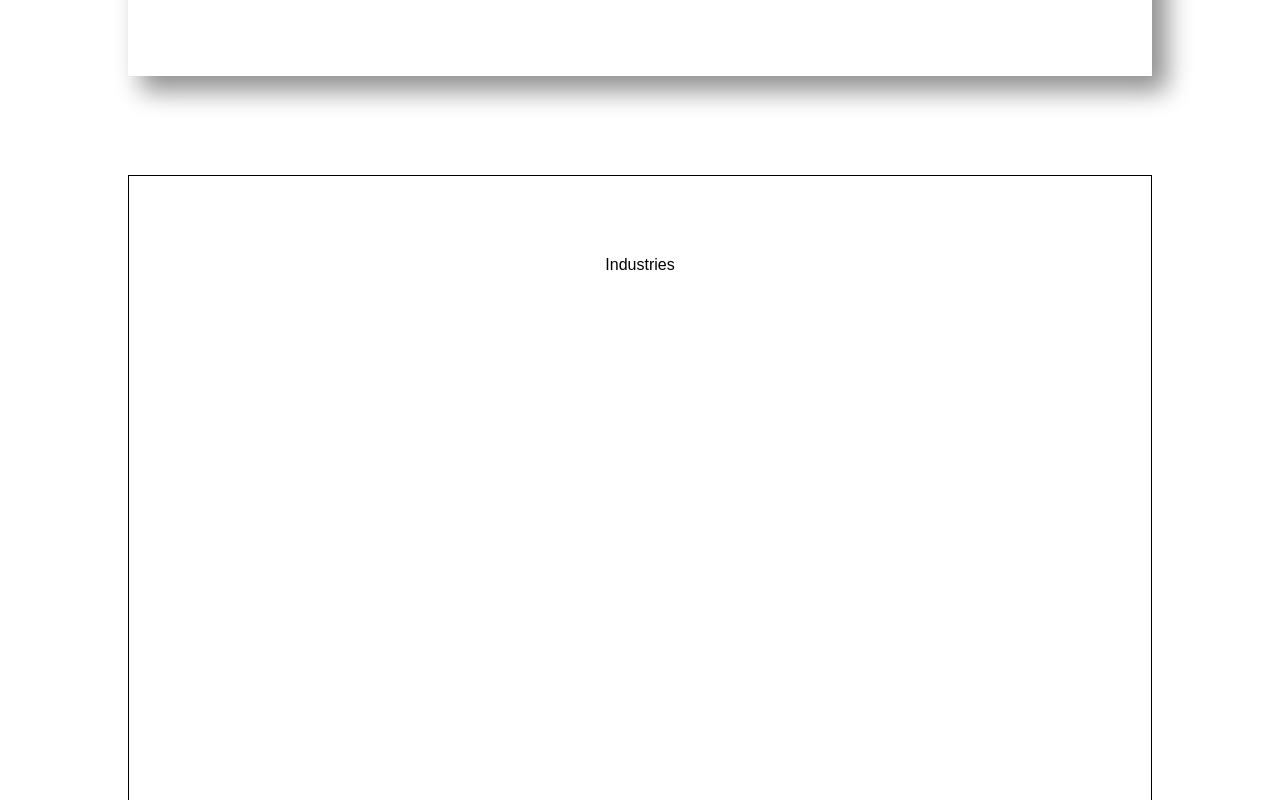
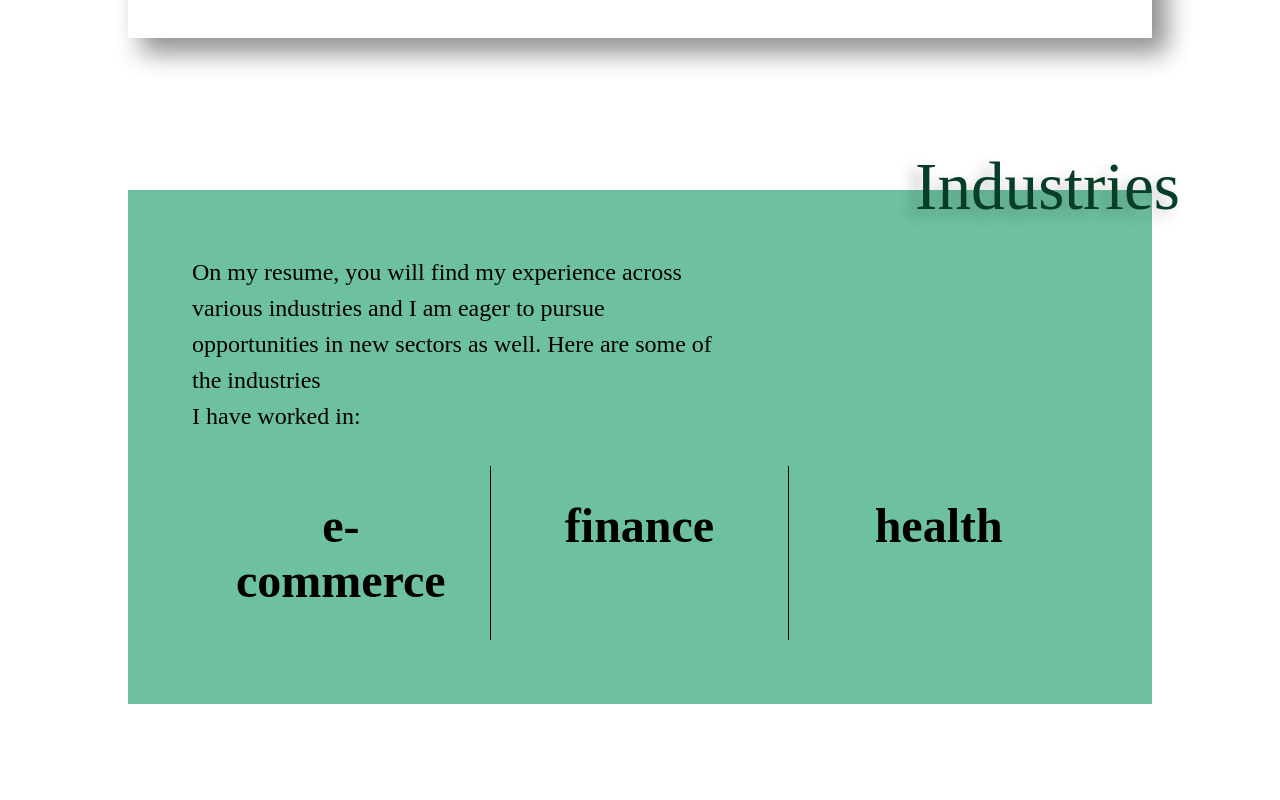
Before and after one commit to Clem04/portfolio-frontend-dev, a React (Create React App) app: page / in a window 1280 px wide. Shown: the part 1560-2360 px from the top of the page. Built offline with nearby package versions, Linux system fonts and the light colour scheme.

Commit message:
Created Industries section and made section with more props option for styling

```diff
--- a/src/components/HeaderSection/HeaderSection.tsx
+++ b/src/components/HeaderSection/HeaderSection.tsx
@@ -54,7 +54,7 @@ export const HeaderSection = forwardRef<HTMLDivElement, HeaderSectionProps>(
         backgroundColor={theme.colors.primary}
         dataTestId={dataTestId}
         {...rest}
-        margin="0 0 88px 0"
+        height="100vh"
       >
         <InnerSection
           height={{
--- /dev/null
+++ b/src/components/IndustriesSection/IndustriesSection.style.ts
@@ -0,0 +1,43 @@
+import { HTMLAttributes } from "react";
+import styled from 'styled-components';
+
+interface SectionIndustriesProps extends HTMLAttributes<HTMLDivElement> {
+  borderRight?: string;
+}
+
+export const Content = styled.div`
+  width: 100%;
+  display: flex;
+  flex-wrap: wrap;
+  position: relative;
+  padding: 64px;
+  align-content: space-between;
+`
+export const SectionDescription = styled.p`
+  width: 60%;
+  font-family: 'Kai';
+  font-style: normal;
+  font-weight: 400;
+  font-size: 1.5em;
+  line-height: 36px;
+  color: #000000;
+`
+
+export const SectionIndustries = styled.div`
+  width: 100%;
+  display: grid;
+  grid-template-columns: 1fr 1fr 1fr;
+  height: fit-content;
+  margin-top: 32px;
+`
+
+export const Industry = styled.div<SectionIndustriesProps>`
+  padding: 32px;
+  border-right: ${(props) => props.borderRight || 'auto'};
+  font-family: 'Karantina';
+  font-style: normal;
+  font-weight: 700;
+  font-size: 3em;
+  color: #000000;
+  text-align: center;
+`
--- a/src/components/IndustriesSection/IndustriesSection.tsx
+++ b/src/components/IndustriesSection/IndustriesSection.tsx
@@ -1,6 +1,13 @@
-import { HTMLAttributes, RefObject } from "react";
-import Section from '../Sections/Section/Section';
-import { InnerSection } from '../Sections/InnerSection/InnerSection';
+import { HTMLAttributes, RefObject } from "react"
+import Section from '../Sections/Section/Section'
+import { InnerSection } from '../Sections/InnerSection/InnerSection'
+import SectionName from "../Texts/SectionName"
+import {
+  Content,
+  SectionDescription,
+  SectionIndustries,
+  Industry
+} from './IndustriesSection.style'
 
 interface Theme {
   colors: {
@@ -22,17 +29,31 @@ function IndustriesSection({ theme, dataTestId, sectionRef, isVisible }: Industr
       ref={sectionRef}
       dataTestId={dataTestId}
       backgroundColor={theme.colors.white}
+      margin="100px 0"
     >
       <InnerSection
         height={{
-          desktop: '600px',
           tablet: '400px',
           mobile: '300px',
         }}
-        border='1px solid black'
-        padding="80px 80px 24px 80px"
+        backgroundColor="#6DC19E"
       >
-        Industries
+        <Content>
+          <SectionName label="Industries" textAlign="right" Top="-42px" Right="-28px" />
+          <SectionDescription>
+            On my resume,
+            you will find my experience
+            across various industries and I am
+            eager to pursue opportunities in new
+            sectors as well. Here are some of the industries
+            <br /> I have worked in:
+          </SectionDescription>
+          <SectionIndustries>
+            <Industry borderRight="1px solid black">e-commerce</Industry>
+            <Industry borderRight="1px solid black">finance</Industry>
+            <Industry>health</Industry>
+          </SectionIndustries>
+        </Content>
       </InnerSection>
     </Section>
   )
--- a/src/components/Sections/InnerSection/InnerSection.tsx
+++ b/src/components/Sections/InnerSection/InnerSection.tsx
@@ -3,7 +3,7 @@ import styled, { CSSProperties } from 'styled-components';
 
 interface InnerSectionProps {
   height: {
-    desktop: string;
+    desktop?: string;
     tablet: string;
     mobile: string;
   };
@@ -11,16 +11,16 @@ interface InnerSectionProps {
   shadow?: string;
   border?: string;
   children?: React.ReactNode;
-  padding: string;
+  padding?: string;
 }
 
 interface ContainerProps {
   backgroundColor?: string;
   shadow?: string;
   border?: string;
-  padding: string;
+  padding?: string;
   height: {
-    desktop: CSSProperties['height'];
+    desktop?: CSSProperties['height'];
     tablet: CSSProperties['height'];
     mobile: CSSProperties['height'];
   };
@@ -28,7 +28,7 @@ interface ContainerProps {
 
 const Container = styled.div<ContainerProps>`
   width: 100%;
-  padding: ${(props) => props.padding};
+  padding: ${(props) => props.padding || "auto"};
   display: flex;
   justify-content: center;
   flex-wrap: wrap;
@@ -37,13 +37,13 @@ const Container = styled.div<ContainerProps>`
   border: ${(props) => props.border};
   height: ${(props) => props.height.desktop};
 
-  // @media (max-width: 1024px) {
-  //   height: ${(props) => props.height.tablet};
-  // }
+  @media (max-width: 1024px) {
+    height: ${(props) => props.height.tablet};
+  }
 
-  // @media (max-width: 768px) {
-  //   height: ${(props) => props.height.mobile};
-  // }
+  @media (max-width: 768px) {
+    height: ${(props) => props.height.mobile};
+  }
 }`;
 
 export const InnerSection: React.FC<InnerSectionProps> = ({
--- a/src/components/Sections/Section/Section.tsx
+++ b/src/components/Sections/Section/Section.tsx
@@ -6,12 +6,13 @@ interface SectionProps extends HTMLAttributes<HTMLDivElement> {
   margin?: string;
   dataTestId?: string;
   shadow?: boolean;
+  height?: string;
   children: ReactNode;
 }
 
 const SectionContainer = styled.div<SectionProps>`
   width: 100%;
-  height: 100vh;
+  height: ${(props) => props.height || "auto"};
   margin: ${(props) => props.margin};
   background-color: ${(props) => props.backgroundColor};
   box-shadow: ${(props) =>
@@ -24,7 +25,7 @@ const SectionContainer = styled.div<SectionProps>`
 `;
 
 const Section = forwardRef<HTMLDivElement, SectionProps>(
-  ({ backgroundColor, margin, shadow, children, dataTestId, ...rest }, ref) => {
+  ({ backgroundColor, margin, shadow, children, height, dataTestId, ...rest }, ref) => {
     return (
       <SectionContainer
         ref={ref}
@@ -33,6 +34,7 @@ const Section = forwardRef<HTMLDivElement, SectionProps>(
         shadow={shadow}
         {...rest}
         margin={margin}
+        height={height}
       >
         {children}
       </SectionContainer>
--- a/src/components/SkillsSection/SkillsSection.tsx
+++ b/src/components/SkillsSection/SkillsSection.tsx
@@ -58,6 +58,8 @@ function SkillsSection({ theme, dataTestId, sectionRef, isVisible }: SkillsProps
       ref={sectionRef}
       dataTestId={dataTestId}
       backgroundColor={theme.colors.white}
+      margin="50px 0"
+      height="100vh"
     >
       <InnerSection
         height={{
@@ -69,7 +71,7 @@ function SkillsSection({ theme, dataTestId, sectionRef, isVisible }: SkillsProps
         shadow="13px 15px 24px rgba(0, 0, 0, 0.25), 15px 13px 24px rgba(0, 0, 0, 0.25)"
       >
         <Content>
-          <SectionName label="Skills"/>
+          <SectionName label="Skills" textAlign="left" Left="-88px" Top="-88px" />
           <ProgressBar
             progress={100}
             width="356px"
--- a/src/components/Texts/SectionName.tsx
+++ b/src/components/Texts/SectionName.tsx
@@ -1,9 +1,9 @@
 import { HTMLAttributes } from "react";
 import styled from 'styled-components';
 
-export const Section = styled.p`
+export const Name = styled.p<SectionNameProps>`
   width: 100%;
-  text-align: left;
+  text-align: ${(props) => props.textAlign};
   color: ${(props) => props.theme.colors.primary};
   font-family: 'League Gothic';
   font-style: normal;
@@ -11,16 +11,20 @@ export const Section = styled.p`
   font-size: 4.2em;
   text-shadow: -9px 6px 14px rgba(0, 0, 0, 0.25);
   position: absolute;
-  top: -88px;
-  left: -88px;
+  top: ${(props) => props.Top || 'auto'};
+  left: ${(props) => props.Left || 'auto'};
+  right: ${(props) => props.Right || 'auto'};
 `
 
 interface SectionNameProps extends HTMLAttributes<HTMLDivElement> {
-    label: string;
-  }
+  textAlign: string;
+  Top?: string;
+  Left?: string;
+  Right?: string;
+}
 
-export default function SectionName({ label }: SectionNameProps) {
+export default function SectionName({ label, textAlign, Top, Left, Right }: { label: string; textAlign: string; Top?: string; Left?: string; Right?: string; }) {
   return (
-    <Section>{label}</Section>
+    <Name textAlign={textAlign} Top={Top} Left={Left} Right={Right}>{label}</Name>
   )
 }
```
